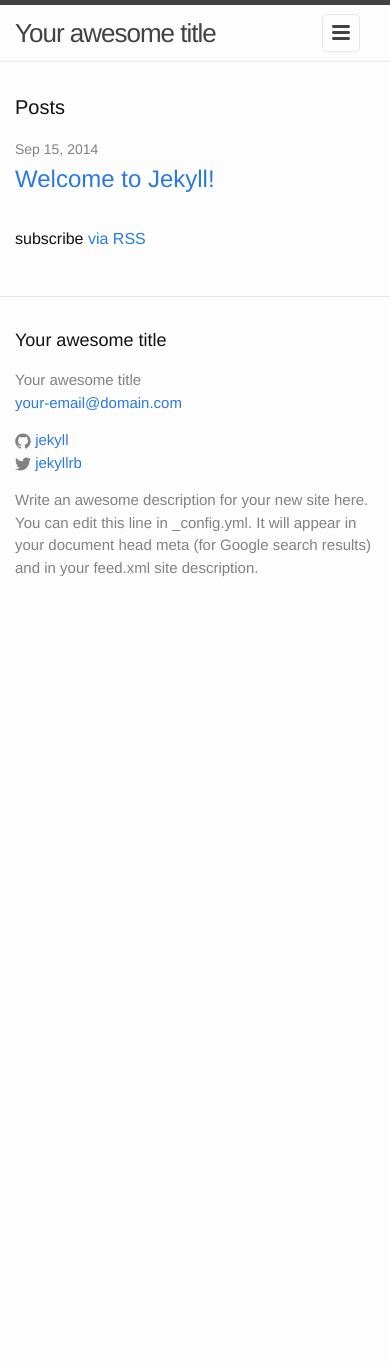
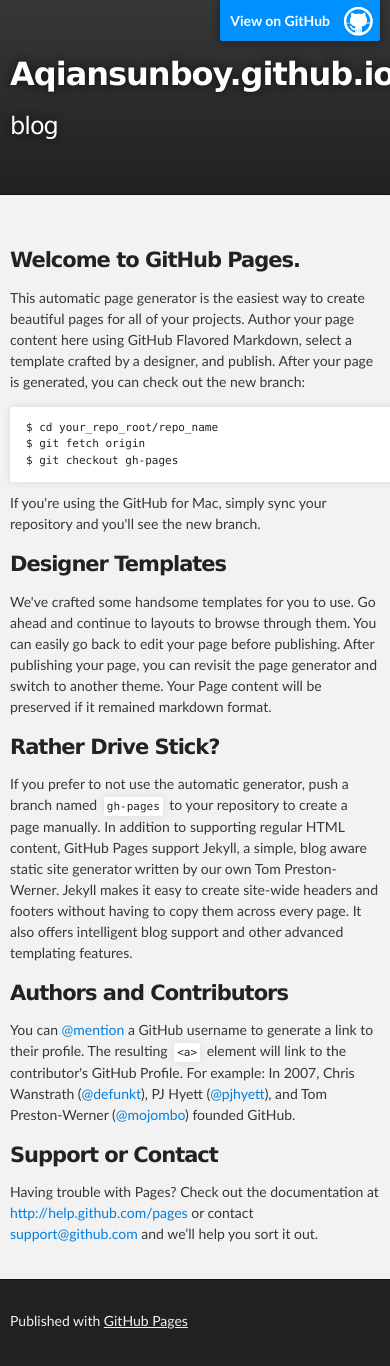
Before and after one commit to aqiansunboy/aqiansunboy.github.io, a Jekyll site: the page index.html, which Jekyll copies as it is, in a window 390 px wide. Built offline with Jekyll 4.4.1, drawn with Linux system fonts in a browser that asks for light colours; before the commit the page ends 900 px from its top, so only the background shows below that.

Commit message:
Replace master branch with page content via GitHub

```diff
--- a/index.html
+++ b/index.html
@@ -1,23 +1,74 @@
----
-layout: default
----
+<!DOCTYPE html>
+<html>
 
-<div class="home">
+  <head>
+    <meta charset='utf-8'>
+    <meta http-equiv="X-UA-Compatible" content="chrome=1">
+    <meta name="description" content="Aqiansunboy.github.io : blog">
 
-  <h1 class="page-heading">Posts</h1>
+    <link rel="stylesheet" type="text/css" media="screen" href="stylesheets/stylesheet.css">
 
-  <ul class="post-list">
-    {% for post in site.posts %}
-      <li>
-        <span class="post-meta">{{ post.date | date: "%b %-d, %Y" }}</span>
+    <title>Aqiansunboy.github.io</title>
+  </head>
 
-        <h2>
-          <a class="post-link" href="{{ post.url | prepend: site.baseurl }}">{{ post.title }}</a>
-        </h2>
-      </li>
-    {% endfor %}
-  </ul>
+  <body>
 
-  <p class="rss-subscribe">subscribe <a href="{{ "/feed.xml" | prepend: site.baseurl }}">via RSS</a></p>
+    <!-- HEADER -->
+    <div id="header_wrap" class="outer">
+        <header class="inner">
+          <a id="forkme_banner" href="https://github.com/aqiansunboy">View on GitHub</a>
 
-</div>
+          <h1 id="project_title">Aqiansunboy.github.io</h1>
+          <h2 id="project_tagline">blog</h2>
+
+        </header>
+    </div>
+
+    <!-- MAIN CONTENT -->
+    <div id="main_content_wrap" class="outer">
+      <section id="main_content" class="inner">
+        <h3>
+<a name="welcome-to-github-pages" class="anchor" href="#welcome-to-github-pages"><span class="octicon octicon-link"></span></a>Welcome to GitHub Pages.</h3>
+
+<p>This automatic page generator is the easiest way to create beautiful pages for all of your projects. Author your page content here using GitHub Flavored Markdown, select a template crafted by a designer, and publish. After your page is generated, you can check out the new branch:</p>
+
+<pre><code>$ cd your_repo_root/repo_name
+$ git fetch origin
+$ git checkout gh-pages
+</code></pre>
+
+<p>If you're using the GitHub for Mac, simply sync your repository and you'll see the new branch.</p>
+
+<h3>
+<a name="designer-templates" class="anchor" href="#designer-templates"><span class="octicon octicon-link"></span></a>Designer Templates</h3>
+
+<p>We've crafted some handsome templates for you to use. Go ahead and continue to layouts to browse through them. You can easily go back to edit your page before publishing. After publishing your page, you can revisit the page generator and switch to another theme. Your Page content will be preserved if it remained markdown format.</p>
+
+<h3>
+<a name="rather-drive-stick" class="anchor" href="#rather-drive-stick"><span class="octicon octicon-link"></span></a>Rather Drive Stick?</h3>
+
+<p>If you prefer to not use the automatic generator, push a branch named <code>gh-pages</code> to your repository to create a page manually. In addition to supporting regular HTML content, GitHub Pages support Jekyll, a simple, blog aware static site generator written by our own Tom Preston-Werner. Jekyll makes it easy to create site-wide headers and footers without having to copy them across every page. It also offers intelligent blog support and other advanced templating features.</p>
+
+<h3>
+<a name="authors-and-contributors" class="anchor" href="#authors-and-contributors"><span class="octicon octicon-link"></span></a>Authors and Contributors</h3>
+
+<p>You can <a href="https://github.com/blog/821" class="user-mention">@mention</a> a GitHub username to generate a link to their profile. The resulting <code>&lt;a&gt;</code> element will link to the contributor's GitHub Profile. For example: In 2007, Chris Wanstrath (<a href="https://github.com/defunkt" class="user-mention">@defunkt</a>), PJ Hyett (<a href="https://github.com/pjhyett" class="user-mention">@pjhyett</a>), and Tom Preston-Werner (<a href="https://github.com/mojombo" class="user-mention">@mojombo</a>) founded GitHub.</p>
+
+<h3>
+<a name="support-or-contact" class="anchor" href="#support-or-contact"><span class="octicon octicon-link"></span></a>Support or Contact</h3>
+
+<p>Having trouble with Pages? Check out the documentation at <a href="http://help.github.com/pages">http://help.github.com/pages</a> or contact <a href="mailto:support@github.com">support@github.com</a> and we’ll help you sort it out.</p>
+      </section>
+    </div>
+
+    <!-- FOOTER  -->
+    <div id="footer_wrap" class="outer">
+      <footer class="inner">
+        <p>Published with <a href="http://pages.github.com">GitHub Pages</a></p>
+      </footer>
+    </div>
+
+
+
+  </body>
+</html>
--- /dev/null
+++ b/javascripts/main.js
@@ -0,0 +1 @@
+console.log('This would be the main JS file.');
--- /dev/null
+++ b/stylesheets/pygment_trac.css
@@ -0,0 +1,70 @@
+.highlight .hll { background-color: #ffffcc }
+.highlight  { background: #f0f3f3; }
+.highlight .c { color: #0099FF; font-style: italic } /* Comment */
+.highlight .err { color: #AA0000; background-color: #FFAAAA } /* Error */
+.highlight .k { color: #006699; font-weight: bold } /* Keyword */
+.highlight .o { color: #555555 } /* Operator */
+.highlight .cm { color: #0099FF; font-style: italic } /* Comment.Multiline */
+.highlight .cp { color: #009999 } /* Comment.Preproc */
+.highlight .c1 { color: #0099FF; font-style: italic } /* Comment.Single */
+.highlight .cs { color: #0099FF; font-weight: bold; font-style: italic } /* Comment.Special */
+.highlight .gd { background-color: #FFCCCC; border: 1px solid #CC0000 } /* Generic.Deleted */
+.highlight .ge { font-style: italic } /* Generic.Emph */
+.highlight .gr { color: #FF0000 } /* Generic.Error */
+.highlight .gh { color: #003300; font-weight: bold } /* Generic.Heading */
+.highlight .gi { background-color: #CCFFCC; border: 1px solid #00CC00 } /* Generic.Inserted */
+.highlight .go { color: #AAAAAA } /* Generic.Output */
+.highlight .gp { color: #000099; font-weight: bold } /* Generic.Prompt */
+.highlight .gs { font-weight: bold } /* Generic.Strong */
+.highlight .gu { color: #003300; font-weight: bold } /* Generic.Subheading */
+.highlight .gt { color: #99CC66 } /* Generic.Traceback */
+.highlight .kc { color: #006699; font-weight: bold } /* Keyword.Constant */
+.highlight .kd { color: #006699; font-weight: bold } /* Keyword.Declaration */
+.highlight .kn { color: #006699; font-weight: bold } /* Keyword.Namespace */
+.highlight .kp { color: #006699 } /* Keyword.Pseudo */
+.highlight .kr { color: #006699; font-weight: bold } /* Keyword.Reserved */
+.highlight .kt { color: #007788; font-weight: bold } /* Keyword.Type */
+.highlight .m { color: #FF6600 } /* Literal.Number */
+.highlight .s { color: #CC3300 } /* Literal.String */
+.highlight .na { color: #330099 } /* Name.Attribute */
+.highlight .nb { color: #336666 } /* Name.Builtin */
+.highlight .nc { color: #00AA88; font-weight: bold } /* Name.Class */
+.highlight .no { color: #336600 } /* Name.Constant */
+.highlight .nd { color: #9999FF } /* Name.Decorator */
+.highlight .ni { color: #999999; font-weight: bold } /* Name.Entity */
+.highlight .ne { color: #CC0000; font-weight: bold } /* Name.Exception */
+.highlight .nf { color: #CC00FF } /* Name.Function */
+.highlight .nl { color: #9999FF } /* Name.Label */
+.highlight .nn { color: #00CCFF; font-weight: bold } /* Name.Namespace */
+.highlight .nt { color: #330099; font-weight: bold } /* Name.Tag */
+.highlight .nv { color: #003333 } /* Name.Variable */
+.highlight .ow { color: #000000; font-weight: bold } /* Operator.Word */
+.highlight .w { color: #bbbbbb } /* Text.Whitespace */
+.highlight .mf { color: #FF6600 } /* Literal.Number.Float */
+.highlight .mh { color: #FF6600 } /* Literal.Number.Hex */
+.highlight .mi { color: #FF6600 } /* Literal.Number.Integer */
+.highlight .mo { color: #FF6600 } /* Literal.Number.Oct */
+.highlight .sb { color: #CC3300 } /* Literal.String.Backtick */
+.highlight .sc { color: #CC3300 } /* Literal.String.Char */
+.highlight .sd { color: #CC3300; font-style: italic } /* Literal.String.Doc */
+.highlight .s2 { color: #CC3300 } /* Literal.String.Double */
+.highlight .se { color: #CC3300; font-weight: bold } /* Literal.String.Escape */
+.highlight .sh { color: #CC3300 } /* Literal.String.Heredoc */
+.highlight .si { color: #AA0000 } /* Literal.String.Interpol */
+.highlight .sx { color: #CC3300 } /* Literal.String.Other */
+.highlight .sr { color: #33AAAA } /* Literal.String.Regex */
+.highlight .s1 { color: #CC3300 } /* Literal.String.Single */
+.highlight .ss { color: #FFCC33 } /* Literal.String.Symbol */
+.highlight .bp { color: #336666 } /* Name.Builtin.Pseudo */
+.highlight .vc { color: #003333 } /* Name.Variable.Class */
+.highlight .vg { color: #003333 } /* Name.Variable.Global */
+.highlight .vi { color: #003333 } /* Name.Variable.Instance */
+.highlight .il { color: #FF6600 } /* Literal.Number.Integer.Long */
+
+.type-csharp .highlight .k { color: #0000FF }
+.type-csharp .highlight .kt { color: #0000FF }
+.type-csharp .highlight .nf { color: #000000; font-weight: normal }
+.type-csharp .highlight .nc { color: #2B91AF }
+.type-csharp .highlight .nn { color: #000000 }
+.type-csharp .highlight .s { color: #A31515 }
+.type-csharp .highlight .sc { color: #A31515 }
--- /dev/null
+++ b/stylesheets/stylesheet.css
@@ -0,0 +1,423 @@
+/*******************************************************************************
+Slate Theme for GitHub Pages
+by Jason Costello, @jsncostello
+*******************************************************************************/
+
+@import url(pygment_trac.css);
+
+/*******************************************************************************
+MeyerWeb Reset
+*******************************************************************************/
+
+html, body, div, span, applet, object, iframe,
+h1, h2, h3, h4, h5, h6, p, blockquote, pre,
+a, abbr, acronym, address, big, cite, code,
+del, dfn, em, img, ins, kbd, q, s, samp,
+small, strike, strong, sub, sup, tt, var,
+b, u, i, center,
+dl, dt, dd, ol, ul, li,
+fieldset, form, label, legend,
+table, caption, tbody, tfoot, thead, tr, th, td,
+article, aside, canvas, details, embed,
+figure, figcaption, footer, header, hgroup,
+menu, nav, output, ruby, section, summary,
+time, mark, audio, video {
+  margin: 0;
+  padding: 0;
+  border: 0;
+  font: inherit;
+  vertical-align: baseline;
+}
+
+/* HTML5 display-role reset for older browsers */
+article, aside, details, figcaption, figure,
+footer, header, hgroup, menu, nav, section {
+  display: block;
+}
+
+ol, ul {
+  list-style: none;
+}
+
+table {
+  border-collapse: collapse;
+  border-spacing: 0;
+}
+
+/*******************************************************************************
+Theme Styles
+*******************************************************************************/
+
+body {
+  box-sizing: border-box;
+  color:#373737;
+  background: #212121;
+  font-size: 16px;
+  font-family: 'Myriad Pro', Calibri, Helvetica, Arial, sans-serif;
+  line-height: 1.5;
+  -webkit-font-smoothing: antialiased;
+}
+
+h1, h2, h3, h4, h5, h6 {
+  margin: 10px 0;
+  font-weight: 700;
+  color:#222222;
+  font-family: 'Lucida Grande', 'Calibri', Helvetica, Arial, sans-serif;
+  letter-spacing: -1px;
+}
+
+h1 {
+  font-size: 36px;
+  font-weight: 700;
+}
+
+h2 {
+  padding-bottom: 10px;
+  font-size: 32px;
+  background: url('../images/bg_hr.png') repeat-x bottom;
+}
+
+h3 {
+  font-size: 24px;
+}
+
+h4 {
+  font-size: 21px;
+}
+
+h5 {
+  font-size: 18px;
+}
+
+h6 {
+  font-size: 16px;
+}
+
+p {
+  margin: 10px 0 15px 0;
+}
+
+footer p {
+  color: #f2f2f2;
+}
+
+a {
+  text-decoration: none;
+  color: #007edf;
+  text-shadow: none;
+
+  transition: color 0.5s ease;
+  transition: text-shadow 0.5s ease;
+  -webkit-transition: color 0.5s ease;
+  -webkit-transition: text-shadow 0.5s ease;
+  -moz-transition: color 0.5s ease;
+  -moz-transition: text-shadow 0.5s ease;
+  -o-transition: color 0.5s ease;
+  -o-transition: text-shadow 0.5s ease;
+  -ms-transition: color 0.5s ease;
+  -ms-transition: text-shadow 0.5s ease;
+}
+
+a:hover, a:focus {text-decoration: underline;}
+
+footer a {
+  color: #F2F2F2;
+  text-decoration: underline;
+}
+
+em {
+  font-style: italic;
+}
+
+strong {
+  font-weight: bold;
+}
+
+img {
+  position: relative;
+  margin: 0 auto;
+  max-width: 739px;
+  padding: 5px;
+  margin: 10px 0 10px 0;
+  border: 1px solid #ebebeb;
+
+  box-shadow: 0 0 5px #ebebeb;
+  -webkit-box-shadow: 0 0 5px #ebebeb;
+  -moz-box-shadow: 0 0 5px #ebebeb;
+  -o-box-shadow: 0 0 5px #ebebeb;
+  -ms-box-shadow: 0 0 5px #ebebeb;
+}
+
+p img {
+  display: inline;
+  margin: 0;
+  padding: 0;
+  vertical-align: middle;
+  text-align: center;
+  border: none;
+}
+
+pre, code {
+  width: 100%;
+  color: #222;
+  background-color: #fff;
+
+  font-family: Monaco, "Bitstream Vera Sans Mono", "Lucida Console", Terminal, monospace;
+  font-size: 14px;
+
+  border-radius: 2px;
+  -moz-border-radius: 2px;
+  -webkit-border-radius: 2px;
+}
+
+pre {
+  width: 100%;
+  padding: 10px;
+  box-shadow: 0 0 10px rgba(0,0,0,.1);
+  overflow: auto;
+}
+
+code {
+  padding: 3px;
+  margin: 0 3px;
+  box-shadow: 0 0 10px rgba(0,0,0,.1);
+}
+
+pre code {
+  display: block;
+  box-shadow: none;
+}
+
+blockquote {
+  color: #666;
+  margin-bottom: 20px;
+  padding: 0 0 0 20px;
+  border-left: 3px solid #bbb;
+}
+
+
+ul, ol, dl {
+  margin-bottom: 15px
+}
+
+ul {
+  list-style: inside;
+  padding-left: 20px;
+}
+
+ol {
+  list-style: decimal inside;
+  padding-left: 20px;
+}
+
+dl dt {
+  font-weight: bold;
+}
+
+dl dd {
+  padding-left: 20px;
+  font-style: italic;
+}
+
+dl p {
+  padding-left: 20px;
+  font-style: italic;
+}
+
+hr {
+  height: 1px;
+  margin-bottom: 5px;
+  border: none;
+  background: url('../images/bg_hr.png') repeat-x center;
+}
+
+table {
+  border: 1px solid #373737;
+  margin-bottom: 20px;
+  text-align: left;
+ }
+
+th {
+  font-family: 'Lucida Grande', 'Helvetica Neue', Helvetica, Arial, sans-serif;
+  padding: 10px;
+  background: #373737;
+  color: #fff;
+ }
+
+td {
+  padding: 10px;
+  border: 1px solid #373737;
+ }
+
+form {
+  background: #f2f2f2;
+  padding: 20px;
+}
+
+/*******************************************************************************
+Full-Width Styles
+*******************************************************************************/
+
+.outer {
+  width: 100%;
+}
+
+.inner {
+  position: relative;
+  max-width: 640px;
+  padding: 20px 10px;
+  margin: 0 auto;
+}
+
+#forkme_banner {
+  display: block;
+  position: absolute;
+  top:0;
+  right: 10px;
+  z-index: 10;
+  padding: 10px 50px 10px 10px;
+  color: #fff;
+  background: url('../images/blacktocat.png') #0090ff no-repeat 95% 50%;
+  font-weight: 700;
+  box-shadow: 0 0 10px rgba(0,0,0,.5);
+  border-bottom-left-radius: 2px;
+  border-bottom-right-radius: 2px;
+}
+
+#header_wrap {
+  background: #212121;
+  background: -moz-linear-gradient(top, #373737, #212121);
+  background: -webkit-linear-gradient(top, #373737, #212121);
+  background: -ms-linear-gradient(top, #373737, #212121);
+  background: -o-linear-gradient(top, #373737, #212121);
+  background: linear-gradient(top, #373737, #212121);
+}
+
+#header_wrap .inner {
+  padding: 50px 10px 30px 10px;
+}
+
+#project_title {
+  margin: 0;
+  color: #fff;
+  font-size: 42px;
+  font-weight: 700;
+  text-shadow: #111 0px 0px 10px;
+}
+
+#project_tagline {
+  color: #fff;
+  font-size: 24px;
+  font-weight: 300;
+  background: none;
+  text-shadow: #111 0px 0px 10px;
+}
+
+#downloads {
+  position: absolute;
+  width: 210px;
+  z-index: 10;
+  bottom: -40px;
+  right: 0;
+  height: 70px;
+  background: url('../images/icon_download.png') no-repeat 0% 90%;
+}
+
+.zip_download_link {
+  display: block;
+  float: right;
+  width: 90px;
+  height:70px;
+  text-indent: -5000px;
+  overflow: hidden;
+  background: url(../images/sprite_download.png) no-repeat bottom left;
+}
+
+.tar_download_link {
+  display: block;
+  float: right;
+  width: 90px;
+  height:70px;
+  text-indent: -5000px;
+  overflow: hidden;
+  background: url(../images/sprite_download.png) no-repeat bottom right;
+  margin-left: 10px;
+}
+
+.zip_download_link:hover {
+  background: url(../images/sprite_download.png) no-repeat top left;
+}
+
+.tar_download_link:hover {
+  background: url(../images/sprite_download.png) no-repeat top right;
+}
+
+#main_content_wrap {
+  background: #f2f2f2;
+  border-top: 1px solid #111;
+  border-bottom: 1px solid #111;
+}
+
+#main_content {
+  padding-top: 40px;
+}
+
+#footer_wrap {
+  background: #212121;
+}
+
+
+
+/*******************************************************************************
+Small Device Styles
+*******************************************************************************/
+
+@media screen and (max-width: 480px) {
+  body {
+    font-size:14px;
+  }
+
+  #downloads {
+    display: none;
+  }
+
+  .inner {
+    min-width: 320px;
+    max-width: 480px;
+  }
+
+  #project_title {
+  font-size: 32px;
+  }
+
+  h1 {
+    font-size: 28px;
+  }
+
+  h2 {
+    font-size: 24px;
+  }
+
+  h3 {
+    font-size: 21px;
+  }
+
+  h4 {
+    font-size: 18px;
+  }
+
+  h5 {
+    font-size: 14px;
+  }
+
+  h6 {
+    font-size: 12px;
+  }
+
+  code, pre {
+    min-width: 320px;
+    max-width: 480px;
+    font-size: 11px;
+  }
+
+}
```
Also changed, not shown: params.json (added, +1 -0 lines), images/bg_hr.png (added), images/blacktocat.png (added), images/icon_download.png (added), images/sprite_download.png (added).
